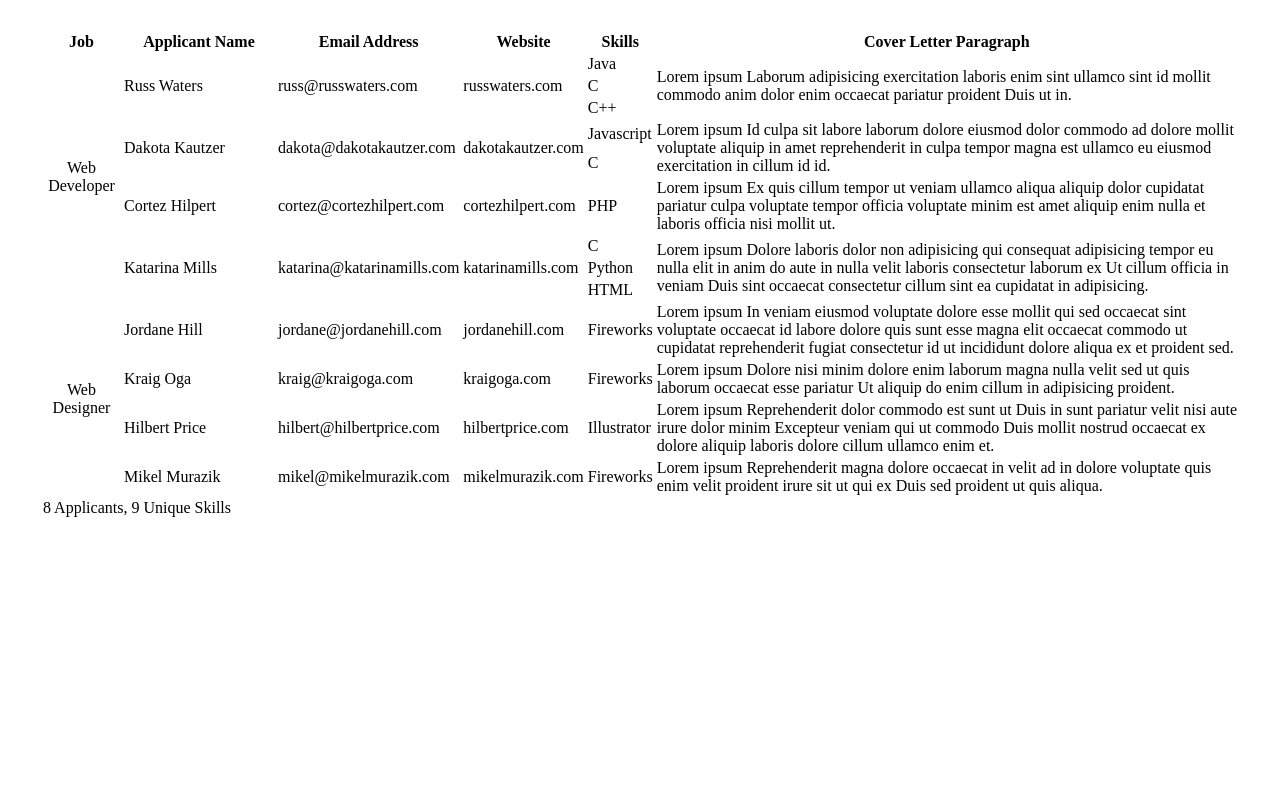
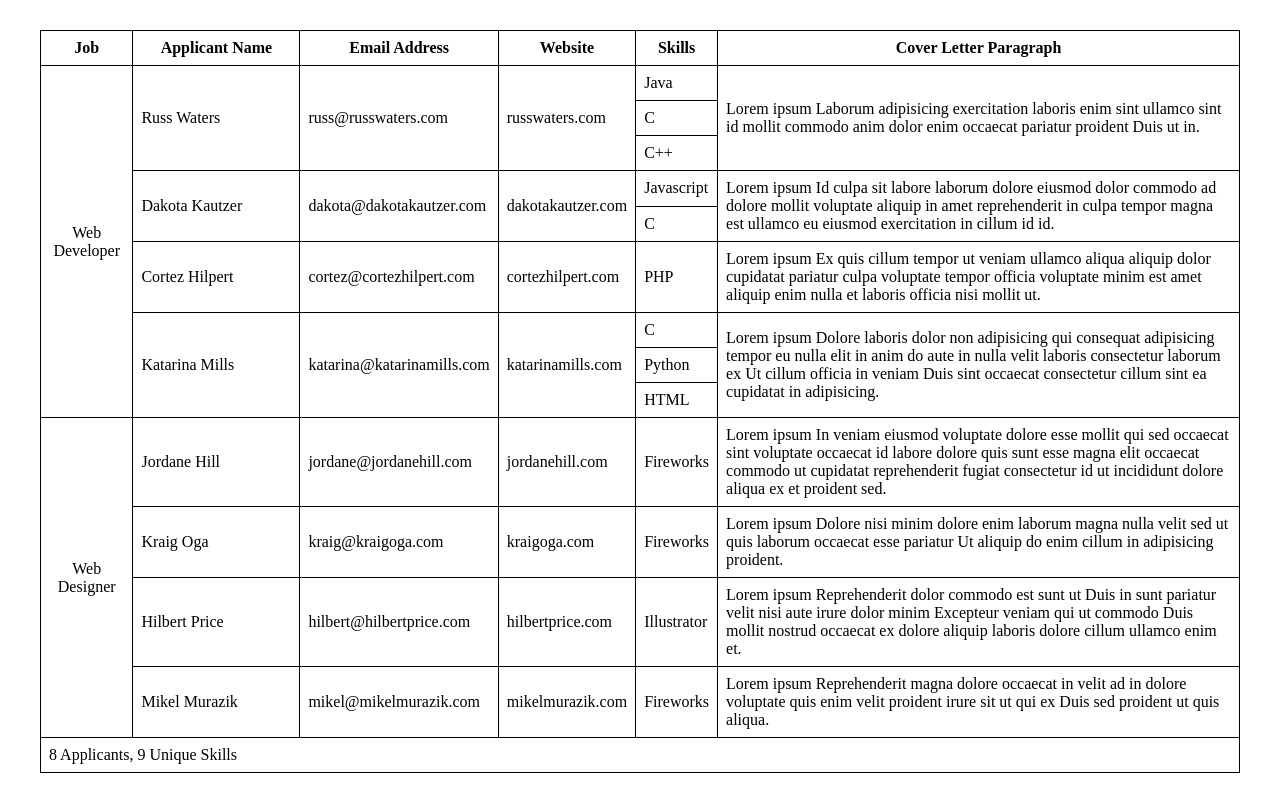
Before and after one commit to faluoke/Objective-code, a React (Create React App) app: page / in a window 1280 px wide. Built offline with nearby package versions, Linux system fonts and the light colour scheme.

Commit message:
added border

```diff
--- a/src/index.css
+++ b/src/index.css
@@ -2,6 +2,20 @@
   width: 1200px;
   margin: 30px auto;
 }
+
+table {
+  border: 1px solid black;
+  border-collapse: collapse;
+  display: table;
+}
+
+tr,
+td,
+th {
+  border: 1px solid black;
+  padding: 0.5em;
+}
+
 .job-applicants {
   width: 100%;
 }
```
